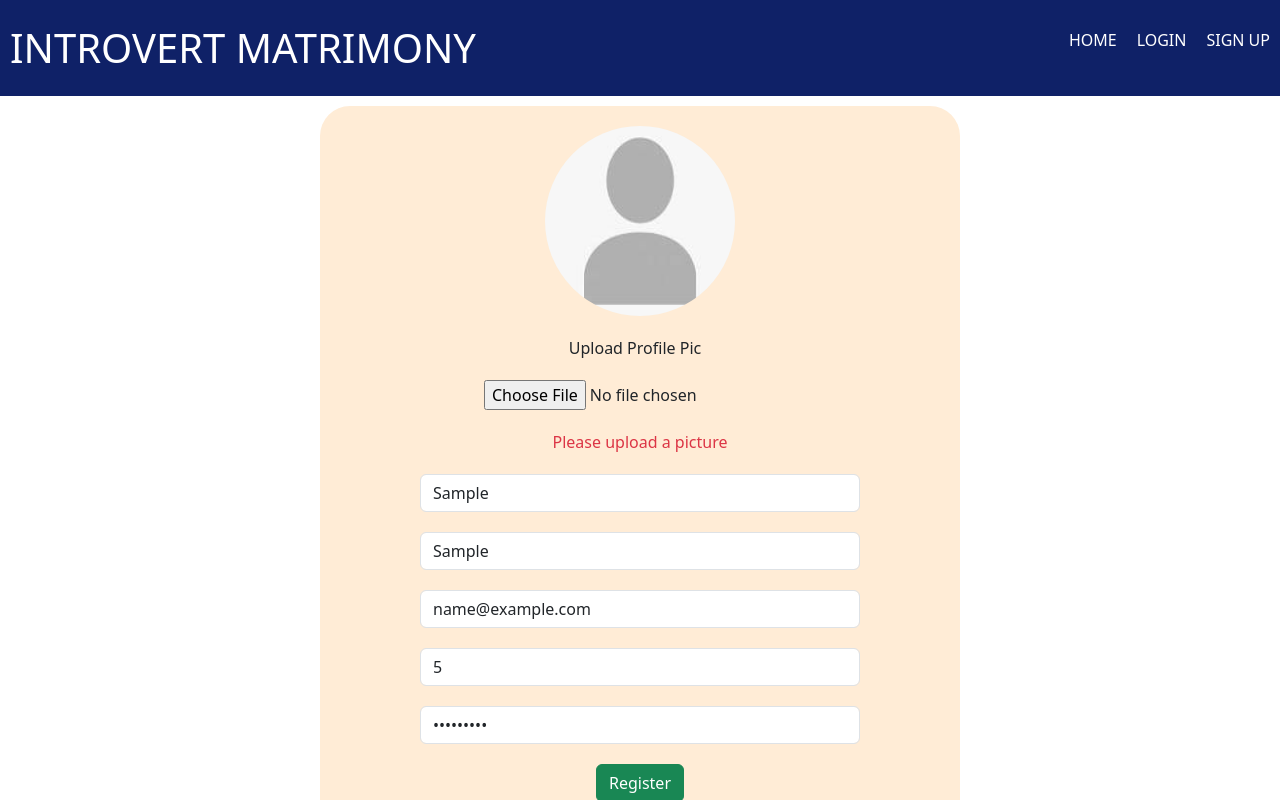
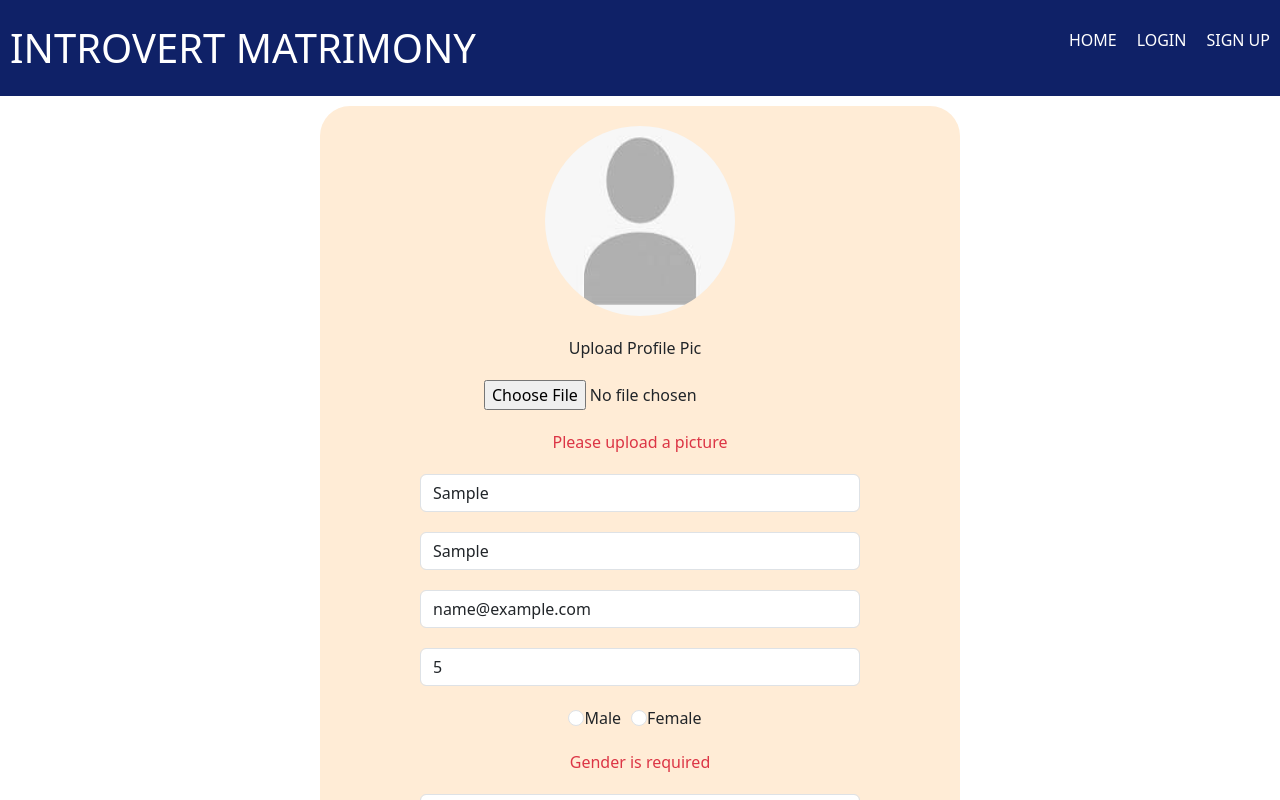
Before and after one commit to NavaneethReddyNalla/FullStackFinalProject, a React (Create React App) app in the folder frontend/: page /register in a window 1280 px wide. Both pictures are taken after typing "Sample", "Sample", "name@example.com", "5", "Sample123" into the empty fields and a click on the button "Register". Shown: the top 800 px of the page. Built offline with nearby package versions, Linux system fonts and the light colour scheme.

Commit message:
Added grid of cards

```diff
--- a/frontend/src/Components/Dashboard/Dashboard.js
+++ b/frontend/src/Components/Dashboard/Dashboard.js
@@ -1,6 +1,6 @@
 import React, { useEffect } from "react";
 import { useSelector } from "react-redux";
-import { useNavigate } from "react-router-dom";
+import { useNavigate, Outlet } from "react-router-dom";
 
 function Dashboard() {
   const navigate = useNavigate();
@@ -12,7 +12,11 @@ function Dashboard() {
     }
   }, [currentUser, navigate]);
 
-  return <div>Dashboard</div>;
+  return (
+    <div>
+      <Outlet />
+    </div>
+  );
 }
 
 export default Dashboard;
--- /dev/null
+++ b/frontend/src/Components/Matches/Matches.js
@@ -0,0 +1,58 @@
+import React, { useEffect } from "react";
+import { useState } from "react";
+import { useSelector } from "react-redux";
+import getAxiosWithToken from "../util";
+import ProfilePic from "../ProfilePic/ProfilePic";
+
+function Matches() {
+  const [matches, setMatches] = useState([]);
+  const [err, setErr] = useState("");
+  const { currentUser } = useSelector((state) => state.userLogin);
+
+  useEffect(() => {
+    const getUsers = async () => {
+      const axiosWithToken = getAxiosWithToken();
+      const gender = currentUser.gender === "male" ? "female" : "male";
+
+      const res = await axiosWithToken.get(`/user/all/${gender}`);
+
+      if (res.data.status === 12) {
+        setMatches(res.data.payload);
+        console.log(res.data.payload);
+        setErr("");
+      } else {
+        setErr(res.data.message);
+      }
+    };
+    getUsers();
+  }, [currentUser.gender]);
+
+  return (
+    <div className="mt-5">
+      {err !== "" && <p className="lead fs-6 text-danger">{err}</p>}
+      {matches.length > 0 ? (
+        <div className="container-fluid">
+          <div className="row row-cols-4">
+            {matches.map((match) => {
+              return (
+                <div className="col" key={match._id}>
+                  <div className="card w-100 user-card">
+                    <div className="card-body">
+                      <ProfilePic imageSrc={match.photo} dimension={"50px"} />
+                      <h4 className="card-title">{match.name}</h4>
+                      <h6 className="card-sub-title">{match.profile.job}</h6>
+                    </div>
+                  </div>
+                </div>
+              );
+            })}
+          </div>
+        </div>
+      ) : (
+        <p className="lead fs-6 text-danger">No Users Found</p>
+      )}
+    </div>
+  );
+}
+
+export default Matches;
--- a/frontend/src/Components/ProfileForm/ProfileForm.js
+++ b/frontend/src/Components/ProfileForm/ProfileForm.js
@@ -284,12 +284,12 @@ function ProfileForm() {
           <option value="" disabled>
             --Salary Range--
           </option>
-          <option value="0">&lt; 500000 LPA</option>
-          <option value="1">&lt; 1000000 LPA</option>
-          <option value="2">&lt; 1500000 LPA</option>
-          <option value="3">&lt; 2000000 LPA</option>
-          <option value="4">&lt; 3000000 LPA</option>
-          <option value="5">&gt; 3000000 LPA</option>
+          <option value="&lt; 500000 LPA">&lt; 500000 LPA</option>
+          <option value="&lt; 1000000 LPA">&lt; 1000000 LPA</option>
+          <option value="&lt; 1500000 LPA">&lt; 1500000 LPA</option>
+          <option value="&lt; 2000000 LPA">&lt; 2000000 LPA</option>
+          <option value="&lt; 3000000 LPA">&lt; 3000000 LPA</option>
+          <option value="&gt; 3000000 LPA">&gt; 3000000 LPA</option>
         </select>
 
         <input
--- a/frontend/src/Components/Register/Register.js
+++ b/frontend/src/Components/Register/Register.js
@@ -116,6 +116,30 @@ function Register() {
         )}
 
         <input
+          type="radio"
+          {...register("gender", { required: true })}
+          id="male"
+          value="male"
+          className="form-check-input"
+        />
+        <label htmlFor="male" className="form-check-label">
+          Male
+        </label>
+        <input
+          type="radio"
+          {...register("gender", { required: true })}
+          id="female"
+          value="female"
+          className="form-check-input"
+        />
+        <label htmlFor="female" className="form-check-label">
+          Female
+        </label>
+        {errors.gender?.type === "required" && (
+          <p className="lead fs-6 text-danger">Gender is required</p>
+        )}
+
+        <input
           type="password"
           placeholder="Password"
           {...register("password", { required: true })}
```
Also changed, not shown: frontend/src/App.js (+6 -1 lines), 2 other files (tests, documents, lock files or other folders).
